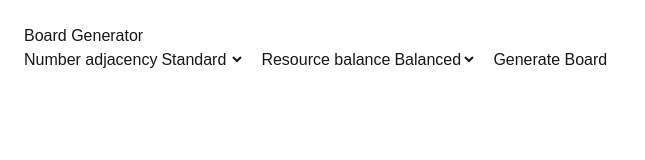
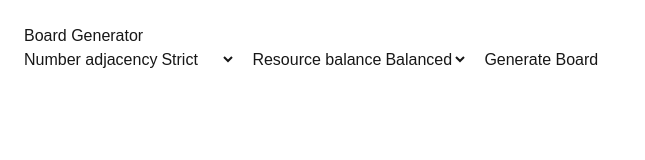
Before and after one commit to pabloyanezb/catan, a Next.js app: page / in a window 1280 px wide. Shown: the top 160 px of the page, without its empty margins (0-645 px from the left). Built offline with nearby package versions, Linux system fonts and the light colour scheme; what honeycomb-grid would draw is missing.

Commit message:
fix: adjacency rules and resource balance settings for board generation

```diff
--- a/src/components/BoardClient.tsx
+++ b/src/components/BoardClient.tsx
@@ -9,7 +9,7 @@ import BoardView from "./BoardView";
 export default function BoardClient() {
 
 const [settings, setSettings] = useState<BoardSettings>({
-  adjacencyRule: "standard",
+  adjacencyRule: "strict",
   resourceBalance: "balanced",
 });
 
@@ -56,8 +56,8 @@ const [settings, setSettings] = useState<BoardSettings>({
               updateSetting("adjacencyRule", e.target.value as BoardSettings["adjacencyRule"])
             }
           >
-            <option value="standard">Standard</option>
-            <option value="extended">Extended</option>
+            <option value="strict">Strict</option>
+            <option value="relaxed">Relaxed</option>
           </select>
         </label>
 
--- a/src/engine/generator.ts
+++ b/src/engine/generator.ts
@@ -75,12 +75,12 @@ export function generateBoard(
 
     });
 
-    computeNeighbors(tiles, grid);
+    computeNeighbors(tiles);
 
     valid =
       validateAdjacency(tiles, settings.adjacencyRule) &&
       (
-        settings.resourceBalance === "balanced" ||
+        settings.resourceBalance === "random" ||
         validateResourceBalance(tiles)
       );
   }
--- a/src/engine/settings.ts
+++ b/src/engine/settings.ts
@@ -1,6 +1,6 @@
 import { BoardSettings } from './types';
 
 export const DEFAULT_SETTINGS: BoardSettings = {
-  adjacencyRule: 'standard',
+  adjacencyRule: 'strict',
   resourceBalance: 'balanced',
 };
--- a/src/engine/types.ts
+++ b/src/engine/types.ts
@@ -20,8 +20,8 @@ export interface Board {
 }
 
 export type AdjacencyRule =
-  | 'standard'
-  | 'extended';
+  | 'relaxed'
+  | 'strict';
 
 export type ResourceBalanceMode =
   | 'random'
--- a/src/engine/utils.ts
+++ b/src/engine/utils.ts
@@ -1,9 +1,4 @@
-import { defineHex, Grid } from "honeycomb-grid";
 import { Tile } from "./types";
-
-// eslint-disable-next-line @typescript-eslint/no-unused-vars
-const Hex = defineHex({ dimensions: 1 });
-type GameHex = InstanceType<typeof Hex>;
 
 /**
  * Construye un mapa rápido id -> tile
@@ -15,32 +10,26 @@ export function buildTileMap(tiles: Tile[]): Map<string, Tile> {
   );
 }
 
-export function computeNeighbors(
-  tiles: Tile[],
-  grid: Grid<GameHex>
-) {
-  const tileMap = new Map<string, Tile>(
-    tiles.map((t) => [`${t.q},${t.r}`, t])
-  );
+export function computeNeighbors(tiles: Tile[]) {
+  const tileMap = buildTileMap(tiles);
 
-  const directions = [0, 1, 2, 3, 4, 5] as const;
+  // Los 6 vecinos en coordenadas axiales
+  const AXIAL_DIRECTIONS = [
+    { q: 1, r: 0 },
+    { q: 1, r: -1 },
+    { q: 0, r: -1 },
+    { q: -1, r: 0 },
+    { q: -1, r: 1 },
+    { q: 0, r: 1 },
+  ];
 
   for (const tile of tiles) {
     tile.neighbors = [];
 
-    const hex = grid.getHex({ q: tile.q, r: tile.r });
-    if (!hex) continue;
-
-    for (const dir of directions) {
-      const neighbor = grid.neighborOf(hex, dir);
-      if (!neighbor) continue;
-
-      const neighborTile = tileMap.get(
-        `${neighbor.q},${neighbor.r}`
-      );
-
-      if (neighborTile) {
-        tile.neighbors.push(neighborTile.id);
+    for (const dir of AXIAL_DIRECTIONS) {
+      const neighborId = `${tile.q + dir.q},${tile.r + dir.r}`;
+      if (tileMap.has(neighborId)) {
+        tile.neighbors.push(neighborId);
       }
     }
   }
--- a/src/engine/validators.ts
+++ b/src/engine/validators.ts
@@ -34,20 +34,18 @@ function isForbiddenPair(
   rule: AdjacencyRule
 ): boolean {
 
-  // Regla oficial obligatoria
-  if ((a === 6 && b === 8) || (a === 8 && b === 6)) {
+  // Relaxed: 6 y 8 no pueden estar juntos entre sí ni consigo mismos
+  if ((a === 6 || a === 8) && (b === 6 || b === 8)) {
     return true;
   }
 
-  if (rule === "extended") {
+  if (rule === "strict") {
     const extendedPairs = [
-      [5,9],[9,5],
-      [4,10],[10,4]
+      [5, 9], [9, 5],
+      [4, 10], [10, 4],
     ];
 
-    return extendedPairs.some(
-      ([x,y]) => x === a && y === b
-    );
+    return extendedPairs.some(([x, y]) => x === a && y === b);
   }
 
   return false;
@@ -69,7 +67,7 @@ export function validateResourceBalance(
       return neighbor?.resource === tile.resource;
     });
 
-    if (sameNeighbors.length >= 2) {
+    if (sameNeighbors.length >= 1) {
       return false;
     }
   }
```
Also changed, not shown: 1 other file (tests, documents, lock files or other folders).
